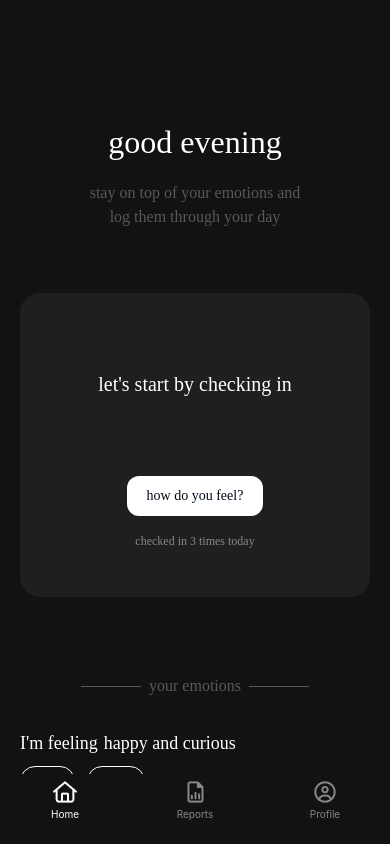
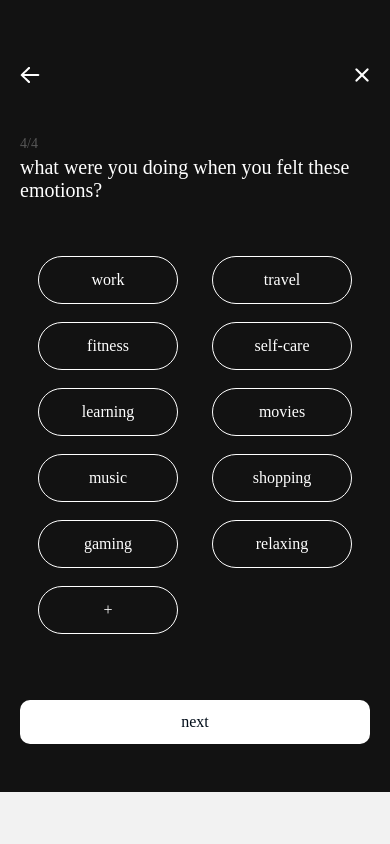
Before and after one commit to shaik-aaron/emotion, a React Native app: screen /ActivitySelector in a window 390 px wide. Built offline with nearby package versions, Linux system fonts and the light colour scheme.

Commit message:
update: activity selection screen

```diff
--- a/App.tsx
+++ b/App.tsx
@@ -11,6 +11,7 @@ import {Provider} from 'react-redux';
 import store from './store/store';
 import DescribeSelector from './screens/form/DescribeSelector';
 import Reason from './screens/form/Reason';
+import ActivitySelector from './screens/form/ActivitySelector';
 
 const Tab = createBottomTabNavigator();
 const Stack = createNativeStackNavigator();
@@ -66,6 +67,7 @@ const App: FC = () => {
           <Stack.Screen name="EmotionSelector" component={EmotionSelector} />
           <Stack.Screen name="DescribeSelector" component={DescribeSelector} />
           <Stack.Screen name="Reason" component={Reason} />
+          <Stack.Screen name="ActivitySelector" component={ActivitySelector} />
         </Stack.Navigator>
       </NavigationContainer>
     </Provider>
--- /dev/null
+++ b/constants/activities.ts
@@ -0,0 +1,12 @@
+export const activities: string[] = [
+  'work',
+  'travel',
+  'fitness',
+  'self-care',
+  'learning',
+  'movies',
+  'music',
+  'shopping',
+  'gaming',
+  'relaxing',
+];
--- a/package.json
+++ b/package.json
@@ -10,6 +10,7 @@
     "test": "jest"
   },
   "dependencies": {
+    "@react-native-async-storage/async-storage": "^1.23.1",
     "@react-navigation/bottom-tabs": "^6.5.12",
     "@react-navigation/native": "^6.1.10",
     "@react-navigation/native-stack": "^6.9.18",
--- /dev/null
+++ b/screens/form/ActivitySelector.tsx
@@ -0,0 +1,204 @@
+import {FC, useEffect, useState} from 'react';
+import {
+  Pressable,
+  StyleSheet,
+  View,
+  Image,
+  Text,
+  ScrollView,
+  Modal,
+  TextInput,
+  ToastAndroid,
+} from 'react-native';
+import {activities} from '../../constants/activities';
+import AsyncStorage from '@react-native-async-storage/async-storage';
+
+const ActivitySelector: FC = ({navigation}: any) => {
+  const [modalOpen, setModalOpen] = useState<boolean>(false);
+  const [newActivtiy, setNewActivity] = useState<string>('');
+  const [allActivities, setAllActivities] = useState<string[]>(activities);
+
+  const saveActivity = async () => {
+    try {
+      const user_set_activities = await AsyncStorage.getItem(
+        'user-set-activities',
+      );
+      if (user_set_activities === null) {
+        let temp = [newActivtiy];
+        let temp_data = JSON.stringify(temp);
+        await AsyncStorage.setItem('user-set-activities', temp_data);
+        setAllActivities(prev => [...prev, newActivtiy]);
+        setModalOpen(prev => !prev);
+        ToastAndroid.show('Activity Saved', ToastAndroid.SHORT);
+      } else {
+        let temp = JSON.parse(user_set_activities); // Parse as array
+        temp.push(newActivtiy); // Add new activity to the array
+        let temp_data = JSON.stringify(temp);
+        await AsyncStorage.setItem('user-set-activities', temp_data);
+        setAllActivities(prev => [...prev, newActivtiy]);
+        ToastAndroid.show('Activity Saved', ToastAndroid.SHORT);
+        setModalOpen(prev => !prev);
+      }
+    } catch {
+      console.log('An error occured');
+    }
+  };
+
+  useEffect(() => {
+    async function fetchData() {
+      const data: any = await AsyncStorage.getItem('user-set-activities');
+      if (data) {
+        let temp = JSON.parse(data);
+        setAllActivities(prev => [...prev, ...temp]);
+      }
+    }
+    fetchData();
+  }, []);
+
+  return (
+    <ScrollView>
+      <Modal visible={modalOpen} animationType={'slide'}>
+        <View style={styles.container}>
+          <View style={styles.backButtonsContainer}>
+            <Text style={styles.howDoYouFeel}>Add an Activity:</Text>
+            <Pressable onPress={() => setModalOpen(prev => !prev)}>
+              <Image source={require('../../assets/close.png')} />
+            </Pressable>
+          </View>
+          <TextInput
+            onChangeText={text => setNewActivity(text)}
+            placeholder="it will be saved next time"
+            placeholderTextColor={'#585858'}
+            style={styles.textInput}
+            cursorColor={'white'}
+          />
+          {newActivtiy.length > 0 && (
+            <Pressable onPress={saveActivity} style={styles.save}>
+              <Text style={styles.nextText}>Save</Text>
+            </Pressable>
+          )}
+        </View>
+      </Modal>
+      <View style={styles.container}>
+        <View style={styles.backButtonsContainer}>
+          <Pressable>
+            <Image source={require('../../assets/back.png')} />
+          </Pressable>
+          <Pressable>
+            <Image source={require('../../assets/close.png')} />
+          </Pressable>
+        </View>
+        <Text style={styles.step}>4/4</Text>
+        <Text style={styles.howDoYouFeel}>
+          what were you doing when you felt these emotions?
+        </Text>
+        <View style={styles.activitiesContainer}>
+          {allActivities.map((activity, index) => {
+            return (
+              <Pressable key={index} style={styles.activity}>
+                <Text style={styles.activityText}>{activity}</Text>
+              </Pressable>
+            );
+          })}
+          <Pressable
+            onPress={() => setModalOpen(prev => !prev)}
+            style={styles.activity}>
+            <Text style={styles.activityText}>+</Text>
+          </Pressable>
+        </View>
+        <Pressable
+          onPress={() => navigation.navigate('ActivitySelector')}
+          style={styles.next}>
+          <Text style={styles.nextText}>next</Text>
+        </Pressable>
+      </View>
+    </ScrollView>
+  );
+};
+
+const styles = StyleSheet.create({
+  container: {
+    flex: 1,
+    backgroundColor: '#121212',
+    paddingHorizontal: 20,
+  },
+  backButtonsContainer: {
+    display: 'flex',
+    flexDirection: 'row',
+    justifyContent: 'space-between',
+    marginTop: 64,
+    marginBottom: 50,
+  },
+  textInput: {
+    padding: 0,
+    fontFamily: 'Mulish-Regular',
+    color: 'white',
+  },
+  step: {
+    fontFamily: 'Mulish-Medium',
+    color: '#585858',
+    fontSize: 14,
+    marginBottom: 4,
+  },
+  howDoYouFeel: {
+    fontFamily: 'Mulish-ExtraBold',
+    fontSize: 20,
+    color: 'white',
+  },
+  activitiesContainer: {
+    display: 'flex',
+    justifyContent: 'space-between',
+    flexDirection: 'row',
+    flexWrap: 'wrap',
+    gap: 18,
+    paddingHorizontal: 18,
+    marginTop: 54,
+  },
+  activity: {
+    display: 'flex',
+    alignItems: 'center',
+    justifyContent: 'center',
+    borderColor: 'white',
+    borderWidth: 1,
+    borderRadius: 1000,
+    width: 140,
+    paddingVertical: 14,
+  },
+  activityText: {
+    fontFamily: 'Mulish-SemiBold',
+    fontSize: 16,
+    color: 'white',
+  },
+  next: {
+    width: '100%',
+    backgroundColor: 'white',
+    display: 'flex',
+    alignItems: 'center',
+    justifyContent: 'center',
+    height: 44,
+    borderRadius: 10,
+    marginTop: 66,
+    marginBottom: 48,
+  },
+  save: {
+    position: 'absolute',
+    bottom: 48,
+    left: 20,
+    width: '100%',
+    backgroundColor: 'white',
+    display: 'flex',
+    alignItems: 'center',
+    justifyContent: 'center',
+    height: 44,
+    borderRadius: 10,
+    marginTop: 66,
+    marginBottom: 48,
+  },
+  nextText: {
+    fontFamily: 'Mulish-Bold',
+    color: '#000C18',
+    fontSize: 16,
+  },
+});
+
+export default ActivitySelector;
--- a/screens/form/Reason.tsx
+++ b/screens/form/Reason.tsx
@@ -1,4 +1,4 @@
-import {FC} from 'react';
+import {FC, useEffect} from 'react';
 import {
   Pressable,
   StyleSheet,
@@ -13,6 +13,12 @@ import {reason} from '../../store/emotionSlice';
 const Reason: FC = ({navigation}: any) => {
   const emotion = useSelector((state: any) => state.emotion.emotion);
   const dispatch = useDispatch();
+
+  useEffect(() => {
+    return () => {
+      dispatch(reason('') as any);
+    };
+  }, []);
 
   return (
     <View style={styles.container}>
@@ -36,7 +42,7 @@ const Reason: FC = ({navigation}: any) => {
       />
       {emotion.reason.length > 0 && (
         <Pressable
-          onPress={() => navigation.navigate('DescribeSelector')}
+          onPress={() => navigation.navigate('ActivitySelector')}
           style={styles.next}>
           <Text style={styles.nextText}>next</Text>
         </Pressable>
```
Also changed, not shown: 2 other files (tests, documents, lock files or other folders).
